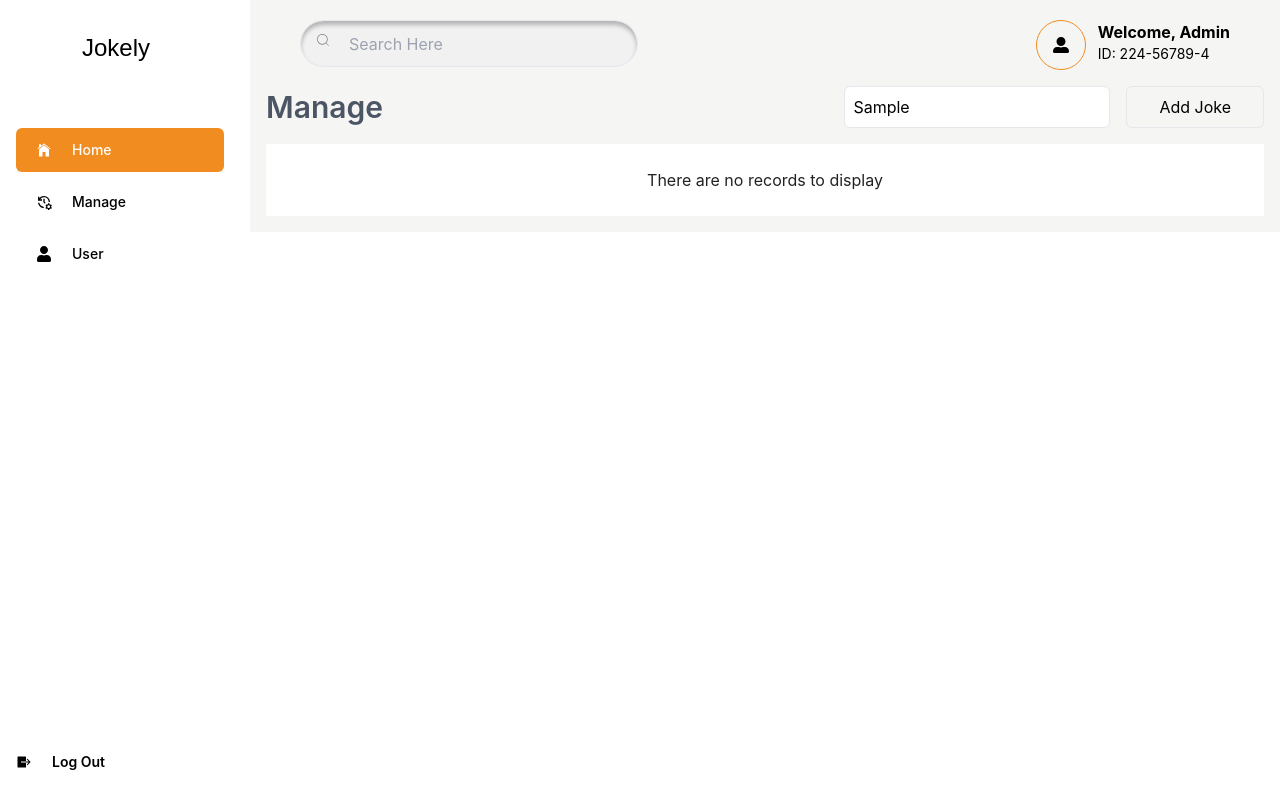
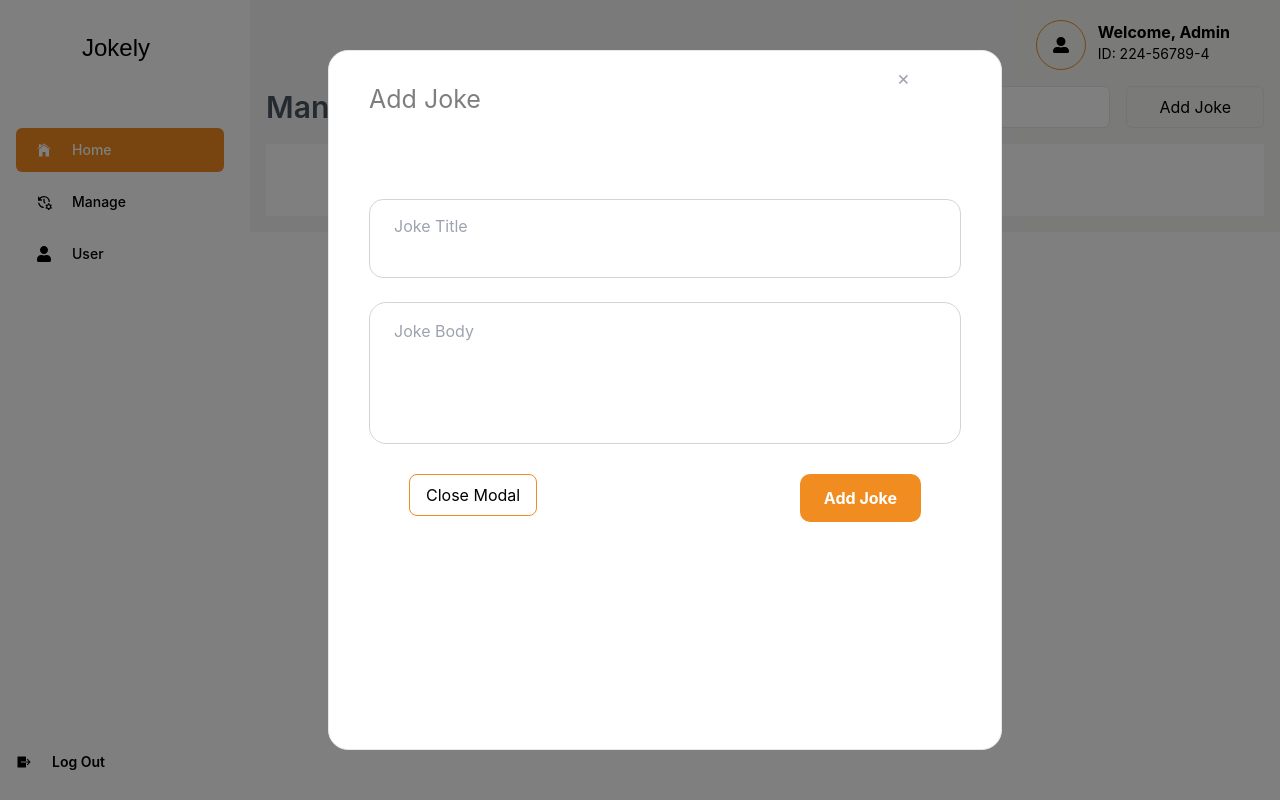
Before and after one commit to RainaaNs/Mock-Jokes, a React (Create React App) app: page /dashboard/manage in a window 1280 px wide. Both pictures are taken after typing "Sample" into the empty fields and a click on the button "Add Joke". Built offline with nearby package versions, Linux system fonts and the light colour scheme.

Commit message:
Implemented the add joke modal

```diff
--- a/src/components/Modal.tsx
+++ b/src/components/Modal.tsx
@@ -1,8 +1,15 @@
 import React from 'react'
 
-const Modal = () => {
+interface ModalProps {
+    isVisible: boolean;
+    onClose: () => void;
+  }
+
+const Modal: React.FC<ModalProps>  = ({ isVisible, onClose }) => {
+    if (!isVisible) return null;
   return (
-    <div className='pl-[50px] py-[50px]'>
+    <div className='fixed inset-0 bg-black bg-opacity-50 flex justify-center pl-[50px] py-[50px] z-10'>
+        <div className='flex flex-col border rounded-[20px] px-[40px] py-[30px] bg-white'>
             <div>
                 <span className='text-[25px] opacity-50'>Add Joke</span>
             </div>
@@ -28,13 +35,26 @@ const Modal = () => {
                     />
                 </div>
             </div>
-
-        <div className='py-[30px]'>
+            <div className='flex flex-row-reverse justify-between px-10 py-[30px]'>
+                <div className=''>
                     <button className='text-white bg-activeNav text-center flex items-center px-6 py-3 font-bold rounded-[10px]'>
                         Add Joke
                     </button>
                 </div>
 
+                <div>
+                    <button
+                    onClick={onClose}
+                    className="absolute top-16 right-[370px] text-xl text-gray-400"
+                    >
+                    &times;
+                    </button>
+                    <button className="border-activeNav border text-black px-4 py-2 rounded-lg" onClick={onClose}>
+                    Close Modal
+                    </button>
+                </div>
+            </div>
+        </div>
     </div>
   )
 }
--- a/src/components/dashboard/Header.tsx
+++ b/src/components/dashboard/Header.tsx
@@ -1,13 +1,12 @@
-import React from 'react'
-import { CiSearch } from "react-icons/ci";
+import React from 'react';
 import { FaUserAlt } from "react-icons/fa";
 
 
 
 const Header = () => {
   return (
-    <div className='pt-5 flex justify-between px-[50px]'>
-      <div className="flex flex-row">
+    <div className='pt-5 flex justify-end px-[50px]'>
+      {/* <div className="flex flex-row">
         <input
             type="search"
             name="search"
@@ -17,7 +16,7 @@ const Header = () => {
             <button type="submit" className="opacity-50 absolute top-8 pl-[15px]">
               <CiSearch/>
             </button>
-      </div>
+      </div>   */}
 
             {/* admin profile */}
       <div className="flex flex-row space-x-3">
--- a/src/components/dashboard/Sidebar.tsx
+++ b/src/components/dashboard/Sidebar.tsx
@@ -23,8 +23,8 @@ const Sidebar = () => {
         {SIDEBAR_LINKS.map((link, index) => (
           <li
             key={index}
-            className={` font-medium rounded-md py-3 px-5 hover:bg-activeNav hover:text-white ${
-              activeLink === index ? " bg-activeNav text-white" : ""
+            className={` font-medium rounded-md py-3 px-5 hover:border border-activeNav hover:text-black ${
+              activeLink === index ? " hover:none bg-activeNav text-white" : ""
             }`}
           >
             <NavLink
--- a/src/components/table/CustomTable.tsx
+++ b/src/components/table/CustomTable.tsx
@@ -1,6 +1,7 @@
 // src/components/CustomTable.tsx
-import React from 'react';
+import React, {useState} from 'react';
 import DataTable, { TableColumn } from 'react-data-table-component';
+import Modal from '../Modal';
 
 interface TableProps<T> {
   columns: TableColumn<T>[];
@@ -24,6 +25,12 @@ const CustomTable = <T extends object>({
   addButtonLabel,
   onAddButtonClick,
 }: TableProps<T>) => {
+
+  const [isModalVisible, setIsModalVisible] = useState(false);
+
+  const openModal = () => setIsModalVisible(true);
+  const closeModal = () => setIsModalVisible(false);
+
   return (
     <div className="container mx-auto p-4">
       {/* Table header with title and search */}
@@ -42,12 +49,14 @@ const CustomTable = <T extends object>({
           {onAddButtonClick && (
             <button
               className="py-2 px-8 rounded-md border text-base hover:bg-gray-100"
-              onClick={onAddButtonClick}
+              onClick={() => { onAddButtonClick(); openModal(); }}
+
             >
               {addButtonLabel || 'Add'}
             </button>
           )}
         </div>
+        <Modal isVisible={isModalVisible} onClose={closeModal} />
       </div>
 
       {/* Data Table */}
--- a/src/components/table/JokeTable.tsx
+++ b/src/components/table/JokeTable.tsx
@@ -7,6 +7,8 @@ import { jokeData, JokeRow } from './data'; // Import joke-specific data
 const JokeTable = () => {
   const [filterText, setFilterText] = useState('');
   const [data, setData] = useState<JokeRow[]>(jokeData);
+
+
 
   // Filter the data based on the search input
   const filteredData = data.filter(
@@ -18,6 +20,7 @@ const JokeTable = () => {
   const handleAddJoke = () => {
     alert('Add new joke functionality');
   };
+
 
   return (
     <CustomTable<JokeRow>
--- a/tailwind.config.js
+++ b/tailwind.config.js
@@ -14,6 +14,7 @@ module.exports = {
         borderOrange: '#F18C20',
         buttonYellow:'#FFF200',
         activeNav: '#F18C20',
+        hoverNav:'#F6B56F',
         searchColor: '#F1F1F1',
       }
     },
```
Lines whose indentation alone changed are shown as unchanged.
